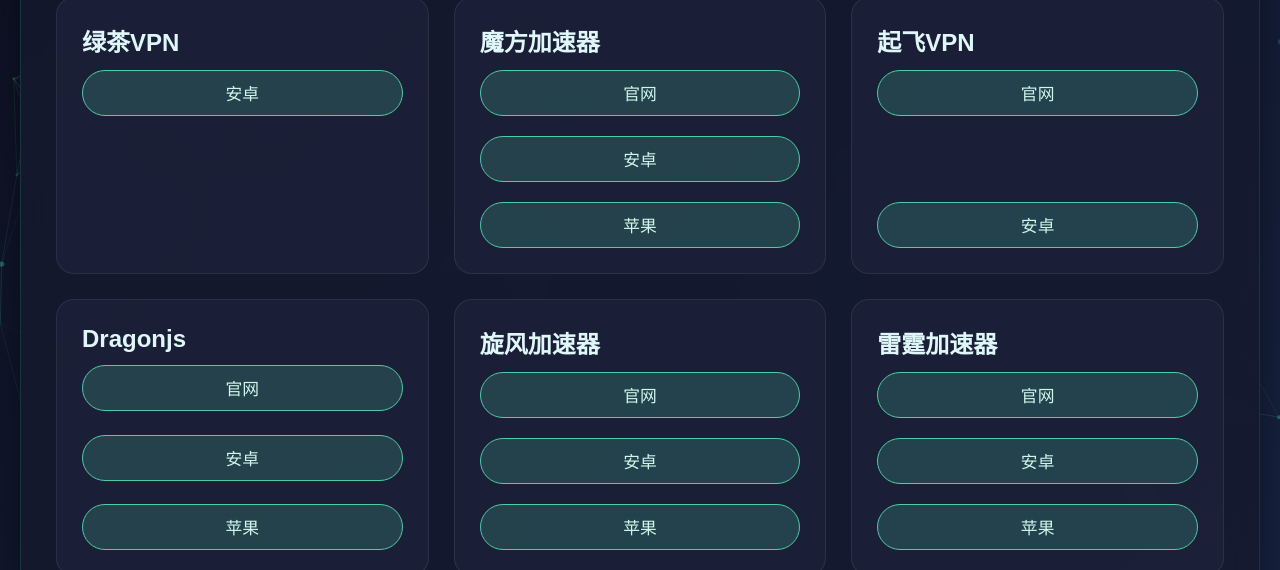
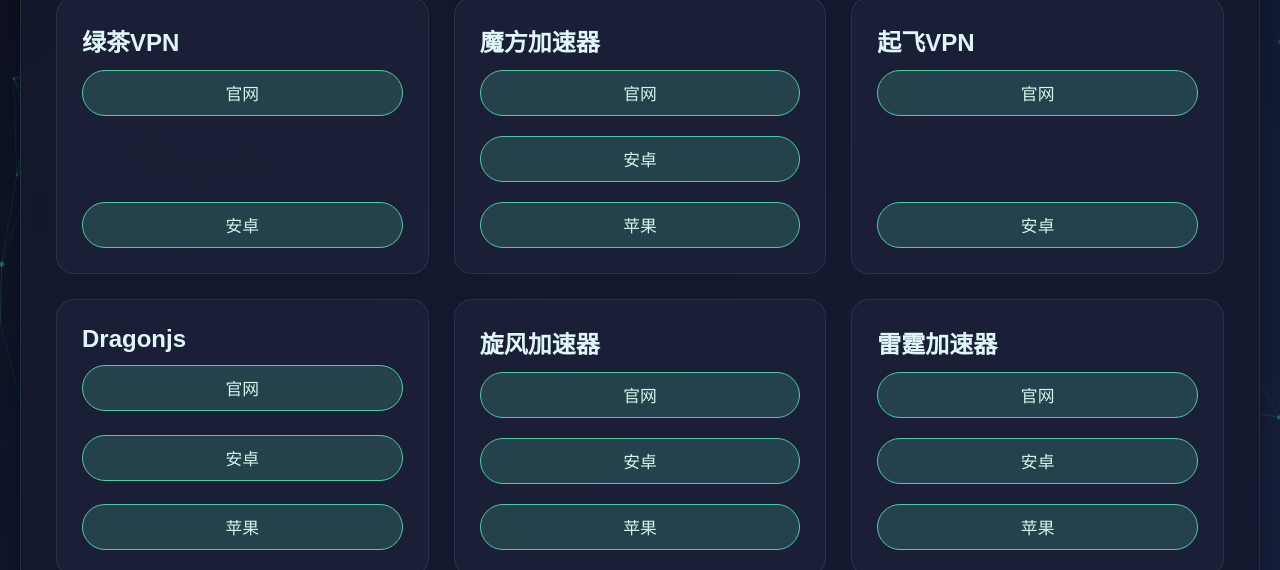
Before and after one commit to huixiao666/124, a plain HTML site: page index.html in a window 1280 px wide. Shown: the part 230-800 px from the top of the page. Drawn offline with nearby package versions, Linux system fonts and the light colour scheme.

Commit message:
Update index.html

```diff
--- a/index.html
+++ b/index.html
@@ -319,7 +319,9 @@
 
             <div class="nav-item">
                     <h3>绿茶VPN</h3>
-                    <a href="https://share.feijipan.com/s/OhO474wL" class="nav-btn">安卓</a>
+                    <a href="https://t4.lcvpn.cc/" class="nav-btn">官网</a>
+                    <p></p>
+                    <a href="https://share.feijipan.com/s/BwOctDrs" class="nav-btn">安卓</a>
                      </div>
 
             <div class="nav-item">
```
